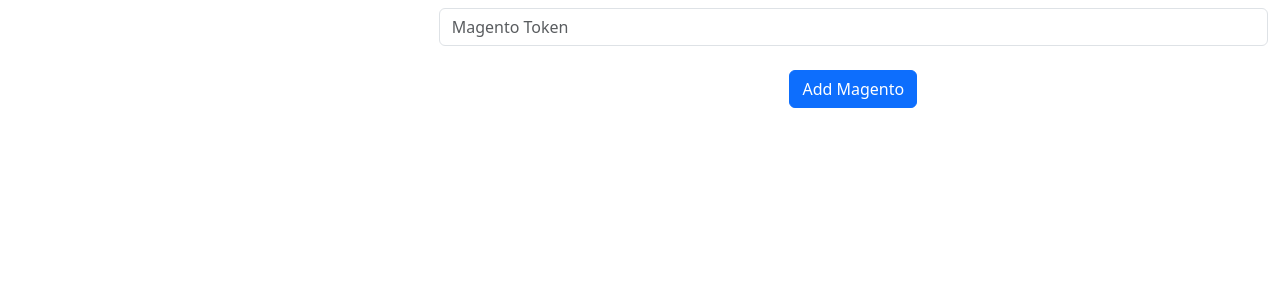
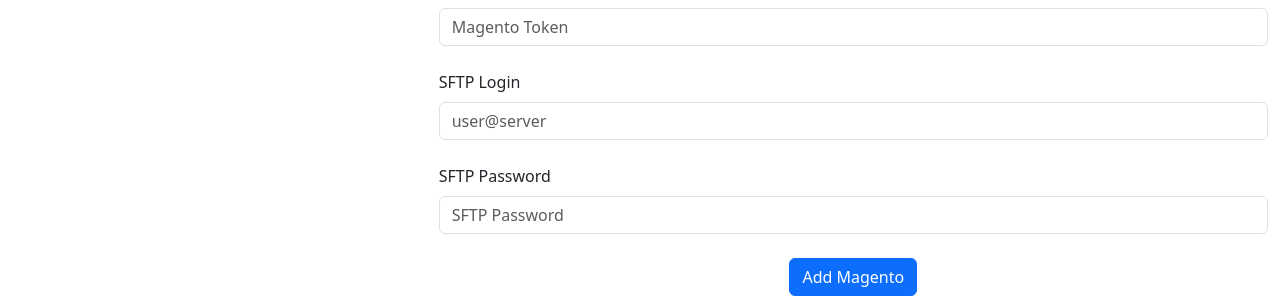
Before and after one commit to 5mehulhelp5/magento2-developer-dashboard, a React (Vite) app in the folder frontend/: page /add in a window 1280 px wide. Shown: the part 338-636 px from the top of the page. Built offline with nearby package versions, Linux system fonts and the light colour scheme; no server answers.

Commit message:
frontend - Add login and password fields to MagentoForm

```diff
--- a/frontend/src/components/MagentoForm.jsx
+++ b/frontend/src/components/MagentoForm.jsx
@@ -37,6 +37,12 @@ export default function MagentoForm({ onSuccess }) {
                     <label htmlFor="access_token" className="form-label">Magento Token</label>
                     <input id="access_token" name="access_token" type="text" placeholder="Magento Token" className="form-control" required /><br />
 
+                    <label htmlFor="sftp_login" className="form-label">SFTP Login</label>
+                    <input id="sftp_login" name="sftp_login" type="text" placeholder="user@server" className="form-control" /><br />
+
+                    <label htmlFor="sftp_password" className="form-label">SFTP Password</label>
+                    <input id="sftp_password" name="sftp_password" type="text" placeholder="SFTP Password" className="form-control" /><br />
+
                     <p className="text-center">
                         <button type="submit" className="btn btn-primary">Add Magento</button>
                     </p>
```
